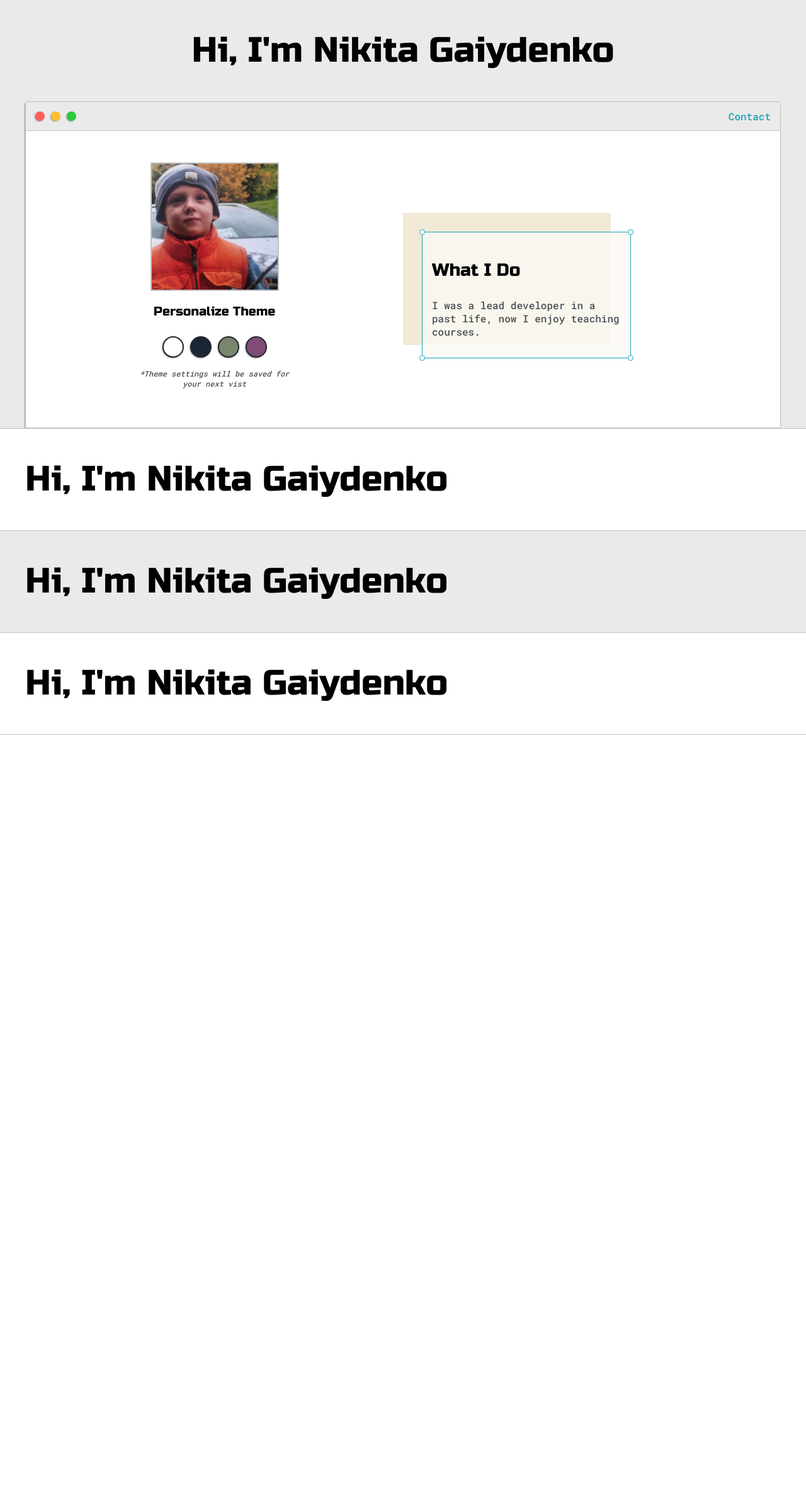
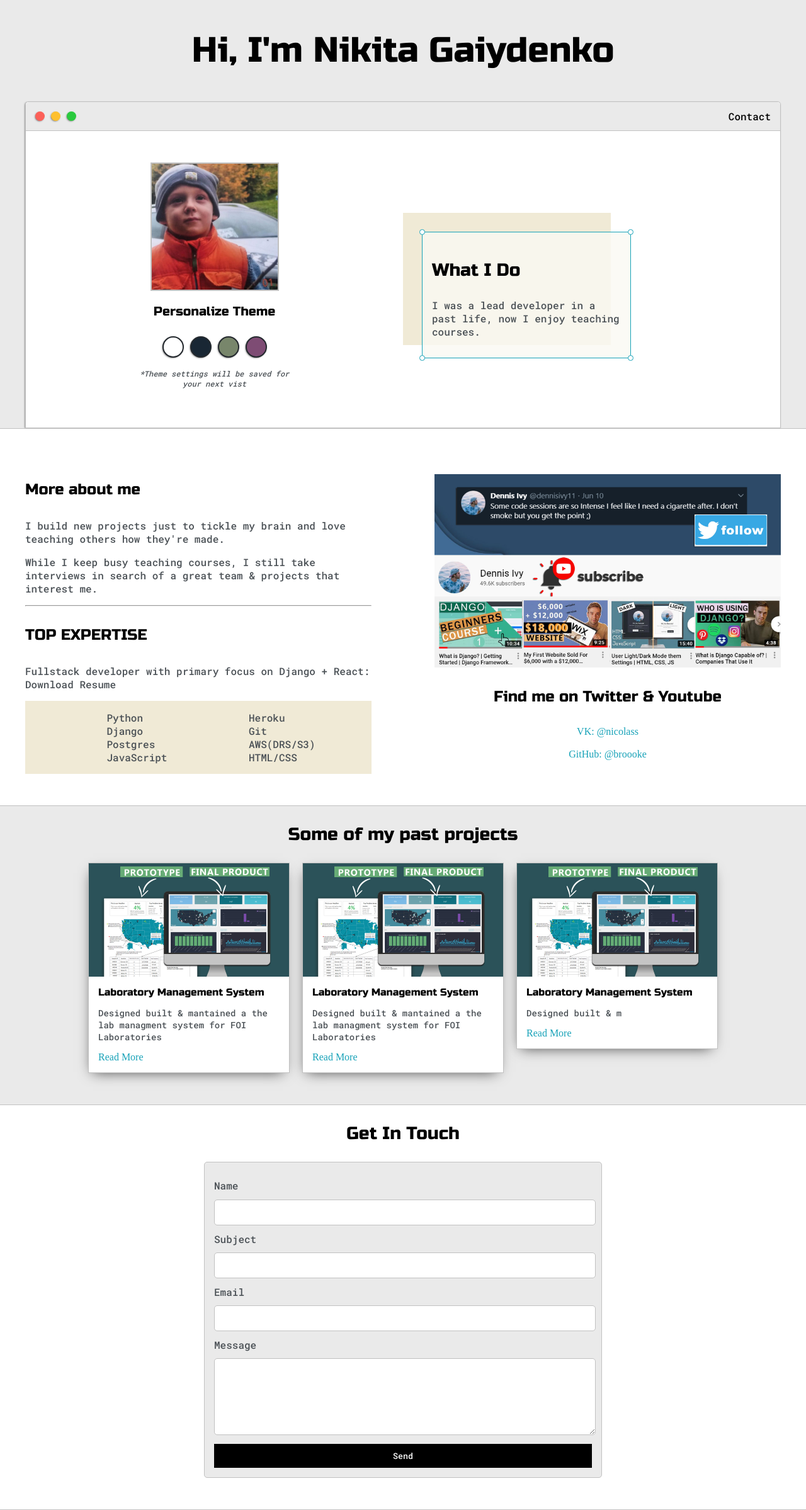
Before and after one commit to broooke/portfolio-website-django, a Django app: page / in a window 1280 px wide. Shown: the whole page at 63% size. Before the commit the page ends 1167 px from the top, so only its background shows below. Run offline with Django 3.2, Linux system fonts and the light colour scheme.

Commit message:
Making change themes

```diff
--- a/static/css/default.css
+++ b/static/css/default.css
@@ -12,11 +12,18 @@
 
 	--previewBg:rgb(251,249,243,0.8);
 	--previewShadow:#f0ead6;
+
+	--btnColor: black;
 }
+
 /*Main settings*/
 html, body{
 	padding: 0;
 	margin: 0;
+}
+
+body *{
+	transition: 0.4s;
 }
 
 h1, h2, h3, h4, h5, h6, strong{
@@ -111,6 +118,10 @@ ul{
 	align-items: center;
 	background-color: var(--mainColor);
 	border-radius: 5px 5px 0 0;
+}
+
+.navbar a{
+	color: var(--mainText);
 }
 
 .left-column{
@@ -273,6 +284,116 @@ ul{
 	margin-left: 5px;
 }
 
+/*Section two*/
+.about{
+	display: grid;
+	grid-template-columns:repeat(auto-fit, minmax(320px, 1fr));
+	padding-bottom: 50px;
+	padding-top: 50px;
+	gap: 100px;
+}
+
+
+
+.skills{
+	background-color: var(--previewShadow);
+	display: flex;
+	justify-content: space-evenly;
+}
+
+.right-column-1{
+	display: grid;
+	align-content: center;
+	text-align: center;
+}
+
+
+
+#about_pic{
+	width: 100%;
+}
+
+/*Section three*/
+.post-wrapper{
+	display: grid;
+	grid-template-columns: repeat(auto-fit, 320px);
+	gap: 20px;
+	justify-content: center;
+	padding-bottom: 50px;
+}
+
+.post{
+	border: 1px solid var(--borderColor);
+	-webkit-box-shadow: -2px 7px 21px -9px rgba(0,0,0,0.75);
+	-moz-box-shadow: -2px 7px 21px -9px rgba(0,0,0,0.75);
+	box-shadow: -2px 7px 21px -9px rgba(0,0,0,0.75);
+
+}
+
+.post-preview{
+	background-color: #fff;
+	padding: 15px;
+}
+
+.post-title{
+	color: black;
+	margin: 0;
+}
+
+.post-text{
+	color: #4b5156;
+	font-size: 14px;
+}
+
+.thumbnail{
+	display: block;
+	width: 100%;
+	height: 180px;
+	object-fit: cover;
+}
+
+/*Section four*/
+#submit-btn{
+	margin-top: 10px;
+	width: 100%;
+	padding-top: 10px;
+	padding-bottom: 10px;
+	color: #fff;
+	background-color: var(--btnColor);
+	border: none;
+}
+
+#contact-form{
+	display: block;
+	max-width: 600px;
+	margin: 0 auto;
+	border: 1px solid var(--borderColor);
+	padding: 15px;
+	border-radius: 5px;
+	background-color: var(--mainColor);
+	margin-bottom: 50px;
+}
+
+#contact-form label{
+	line-height: 2.7em;
+}
+
+#contact-form textarea{
+	min-height: 100px;
+	font-size: 14px;
+}
+
+.form-field{
+	width: 100%;
+	padding-top: 10px;
+	padding-bottom: 10px;
+	background-color: var(--secondaryColor);
+	border-radius: 5px;
+	border: 1px solid var(--borderColor);
+	font-size: 14px;
+}
+
+
 /*Media screen settings*/
 @media screen and (max-width: 1200px){
 	.container{
--- /dev/null
+++ b/static/js/script.js
@@ -0,0 +1,39 @@
+console.log("Working!")
+
+let theme = localStorage.getItem('themes')
+
+if (theme == null){
+	themeChange('light')
+} else {
+	themeChange(theme)
+}
+
+let themeDots = document.getElementsByClassName('theme-dots')
+
+for (var i = 0; themeDots.length > i; i++) {
+	themeDots[i].addEventListener('click', function(){
+		let mode = this.dataset.mode
+		console.log("Option is selected!", mode)
+		themeChange(mode)
+	})
+}
+
+function themeChange(mode){
+	if (mode == 'light'){
+		document.getElementById('theme-style').href = "static/css/default.css"
+	}
+
+	if (mode == 'blue'){
+		document.getElementById('theme-style').href = "static/css/blue.css"
+	}
+
+	if (mode == 'green'){
+		document.getElementById('theme-style').href = "static/css/green.css"
+	}
+
+	if (mode == 'purple'){
+		document.getElementById('theme-style').href = "static/css/purple.css"
+	}
+
+	localStorage.setItem('themes', mode)
+}
--- a/templates/base.html
+++ b/templates/base.html
@@ -5,6 +5,7 @@
 	<meta charset="UTF-8">
 	<meta name="viewport" content="width=device-width, initial-scale=1.0">
 	<link rel="stylesheet" href="{% static 'css/default.css' %}">
+	<link id="theme-style" rel="stylesheet" href="">
 	<link rel="preconnect" href="https://fonts.gstatic.com">
 	<link href="https://fonts.googleapis.com/css2?family=Russo+One&display=swap" rel="stylesheet">
 	<link href="https://fonts.googleapis.com/css2?family=Roboto+Mono:wght@500&family=Russo+One&display=swap" rel="stylesheet">
@@ -14,5 +15,7 @@
 	{% block content %}
 
 	{% endblock %}
+
+	<script src="{% static 'js/script.js' %}" type="text/javascript"></script>
 </body>
 </html>
--- a/templates/home.html
+++ b/templates/home.html
@@ -1,68 +1,8 @@
 {% extends 'base.html' %}
 {% load static %}
 {% block content%}
-<section class="s1">
-	<div class="container">
-		<div class="hello-wrapper">
-			<h1>Hi, I'm Nikita Gaiydenko</h1>
-		</div>
-		<div class="intro-wrapper">
-			<div class="navbar">
-				<div class="dots-wrapper">
-					<div id="dot-1" class="dots">
-					</div>
-					<div id="dot-2" class="dots">
-					</div>
-					<div id="dot-3" class="dots">
-					</div>
-				</div>
-				<ul id="nav">
-					<li><a href="">Contact</a></li>
-				</ul>
-			</div>
-			<div class="left-column">
-				<img id="profile_pic" src="{% static 'media/Me1.jpg' %}" alt="">
-				<h5 id="personalize-theme">Personalize Theme</h5>
-				<div class="themes-set-wrapper">
-					<div id="theme-dot-1" class="theme-dots"></div>
-					<div id="theme-dot-2" class="theme-dots"></div>
-					<div id="theme-dot-3" class="theme-dots"></div>
-					<div id="theme-dot-4" class="theme-dots"></div>
-				</div>
-				<p id="settings-note">*Theme settings will be saved for <br>
-				your next vist</p>
-			</div>
-			<div class="right-column">
-				<div id="preview-shadow">
-					<div id="preview">
-						<div id="corner-tl" class="corner"></div>
-						<div id="corner-tr" class="corner"></div>
-						<h3>What I Do</h3>
-						<p>I was a lead developer in a past life, now I enjoy teaching courses.</p>
-						<div id="corner-br" class="corner"></div>
-						<div id="corner-bl" class="corner"></div>
-					</div>
-				</div>
-			</div>
-		</div>
-	</div>
-</section>
-
-<section class="s2">
-	<div class="container">
-		<h1>Hi, I'm Nikita Gaiydenko</h1>
-	</div>
-</section>
-
-<section class="s1">
-	<div class="container">
-		<h1>Hi, I'm Nikita Gaiydenko</h1>
-	</div>
-</section>
-
-<section class="s2">
-	<div class="container">
-		<h1>Hi, I'm Nikita Gaiydenko</h1>
-	</div>
-</section>
+{% include 'section1.html' %}
+{% include 'section2.html' %}
+{% include 'section3.html' %}
+{% include 'section4.html' %}
 {% endblock %}
--- /dev/null
+++ b/templates/section1.html
@@ -0,0 +1,47 @@
+{% load static %}
+<section class="s1">
+	<div class="container">
+		<div class="hello-wrapper">
+			<h1>Hi, I'm Nikita Gaiydenko</h1>
+		</div>
+		<div class="intro-wrapper">
+			<div class="navbar">
+				<div class="dots-wrapper">
+					<div id="dot-1" class="dots">
+					</div>
+					<div id="dot-2" class="dots">
+					</div>
+					<div id="dot-3" class="dots">
+					</div>
+				</div>
+				<ul id="nav">
+					<li><a href="">Contact</a></li>
+				</ul>
+			</div>
+			<div class="left-column">
+				<img id="profile_pic" src="{% static 'media/Me1.jpg' %}" alt="">
+				<h5 id="personalize-theme">Personalize Theme</h5>
+				<div class="themes-set-wrapper">
+					<div data-mode="light" id="theme-dot-1" class="theme-dots"></div>
+					<div data-mode="blue" id="theme-dot-2" class="theme-dots"></div>
+					<div data-mode="green" id="theme-dot-3" class="theme-dots"></div>
+					<div data-mode="purple" id="theme-dot-4" class="theme-dots"></div>
+				</div>
+				<p id="settings-note">*Theme settings will be saved for <br>
+				your next vist</p>
+			</div>
+			<div class="right-column">
+				<div id="preview-shadow">
+					<div id="preview">
+						<div id="corner-tl" class="corner"></div>
+						<div id="corner-tr" class="corner"></div>
+						<h3>What I Do</h3>
+						<p>I was a lead developer in a past life, now I enjoy teaching courses.</p>
+						<div id="corner-br" class="corner"></div>
+						<div id="corner-bl" class="corner"></div>
+					</div>
+				</div>
+			</div>
+		</div>
+	</div>
+</section>
--- /dev/null
+++ b/templates/section2.html
@@ -0,0 +1,36 @@
+{% load static %}
+<section class="s2">
+	<div class="container">
+		<div class ="about">
+			<div class="left-column-1">
+				<h4>More about me</h4>
+				<p>I build new projects just to tickle my brain and love teaching others how they're made.</p>
+				<p>While I keep busy teaching courses, I still take interviews in search of a great team & projects that interest me.</p>
+				<hr>
+				<h4>TOP EXPERTISE</h4>
+				<p>Fullstack developer with primary focus on Django + React: Download Resume</p>
+				<div class="skills">
+					<ul id="ul-skills-1">
+						<li>Python</li>
+						<li>Django</li>
+						<li>Postgres</li>
+						<li>JavaScript</li>
+					</ul>
+					<ul id="ul-skills-2">
+						<li>Heroku</li>
+						<li>Git</li>
+						<li>AWS(DRS/S3)</li>
+						<li>HTML/CSS</li>
+					</ul>
+				</div>
+			</div>
+			<div class="right-column-1">
+				<img id="about_pic" src="{% static 'media/follow.jpg' %}">
+				<h4 style="text-align: center;">Find me on Twitter & Youtube</h4>
+				<a target="_blank" href="">VK: @nicolass</a>
+				<br>
+				<a target="_blank" href="">GitHub: @broooke</a>
+			</div>
+		</div>
+	</div>
+</section>
--- /dev/null
+++ b/templates/section3.html
@@ -0,0 +1,38 @@
+{% load static %}
+<section class="s1">
+	<div class="container">
+		<h3 style="text-align: center;">Some of my past projects</h3>
+		<div class="post-wrapper">
+			<div>
+				<div class="post">
+					<img class="thumbnail" src="{% static 'media/dash.jpg' %}">
+					<div class="post-preview">
+						<h6 class="post-title">Laboratory Management System</h6>
+						<p class="post-text">Designed built & mantained a the lab managment system for FOI Laboratories</p>
+						<a href="">Read More</a>
+					</div>
+				</div>
+			</div>
+			<div>
+				<div class="post">
+					<img class="thumbnail" src="{% static 'media/dash.jpg' %}">
+					<div class="post-preview">
+						<h6 class="post-title">Laboratory Management System</h6>
+						<p class="post-text">Designed built & mantained a the lab managment system for FOI Laboratories</p>
+						<a href="">Read More</a>
+					</div>
+				</div>
+			</div>
+			<div>
+				<div class="post">
+					<img class="thumbnail" src="{% static 'media/dash.jpg' %}">
+					<div class="post-preview">
+						<h6 class="post-title">Laboratory Management System</h6>
+						<p class="post-text">Designed built & m</p>
+						<a href="">Read More</a>
+					</div>
+				</div>
+			</div>
+		</div>
+	</div>
+</section>
--- /dev/null
+++ b/templates/section4.html
@@ -0,0 +1,20 @@
+<section class="s2">
+	<div class="container">
+		<h3 style="text-align: center;">Get In Touch</h3>
+		<form id="contact-form">
+			<label>Name</label>
+			<input class="form-field" type="text" name="name">
+
+			<label>Subject</label>
+			<input class="form-field" type="text" name="subject">
+
+			<label>Email</label>
+			<input class="form-field" type="text" name="email">
+
+			<label>Message</label>
+			<textarea name="message" class="form-field"></textarea>
+
+			<input id="submit-btn" type="submit" value="Send">
+		</form>
+	</div>
+</section>
```
Also changed, not shown: static/css/blue.css (added, +17 -0 lines), static/css/green.css (added, +17 -0 lines), static/css/purple.css (added, +17 -0 lines), static/media/2.jpg (added), static/media/dash.jpg (added), static/media/follow.jpg (added).
